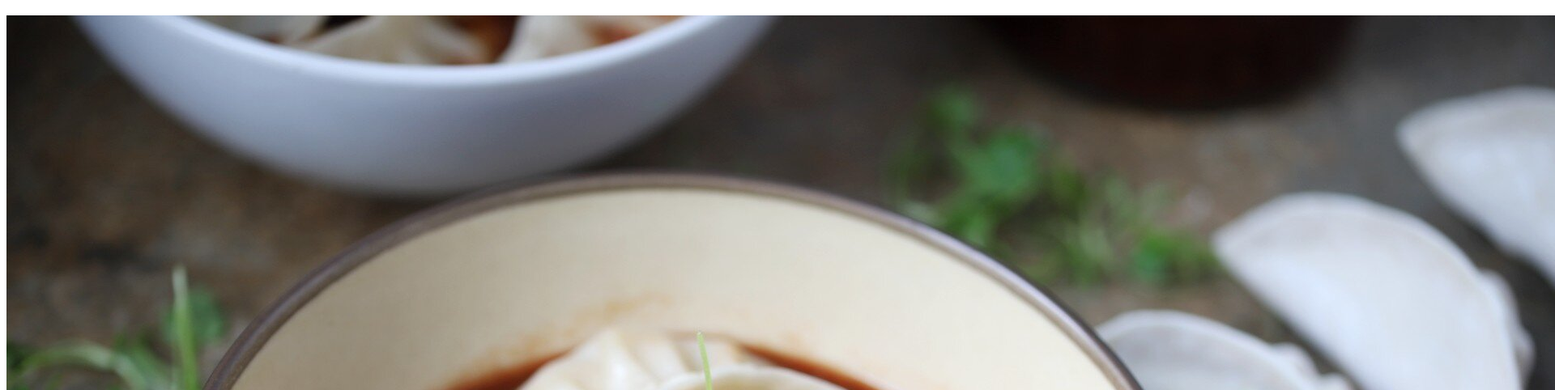
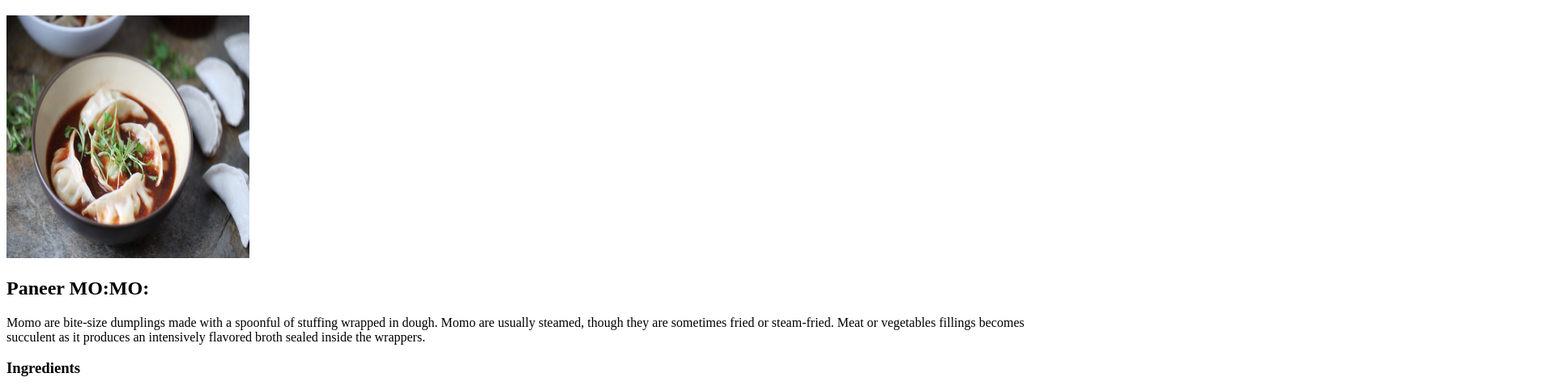
Before and after one commit to abhay-bc/odin-recipes, a plain HTML site: page recipes/recipes.html in a window 1280 px wide. Shown: the part 61-543 px from the top of the page at 81% size, 1920 px wide, since content can reach past the window. Drawn offline with Linux system fonts and the light colour scheme.

Commit message:
setting img width

```diff
--- a/recipes/recipes.html
+++ b/recipes/recipes.html
@@ -6,7 +6,7 @@
 </head>
 <body>
     <h1>Odin Recipes - Paneer MO:Mo:</h1>
-    <img src="paneerMoMo.jpg" alt="paneer MO:MO: served in a beautiful bowl">
+    <img src="paneerMoMo.jpg" style='width:300px;height:300px;' alt="paneer MO:MO: served in a beautiful bowl">
 <h2>Paneer MO:MO:</h2>
 <p>Momo are bite-size dumplings made with a spoonful of stuffing wrapped in dough. Momo are usually steamed, though they are sometimes fried or steam-fried. Meat or vegetables fillings becomes succulent as it produces an intensively flavored broth sealed inside the wrappers.</p>
 
```
